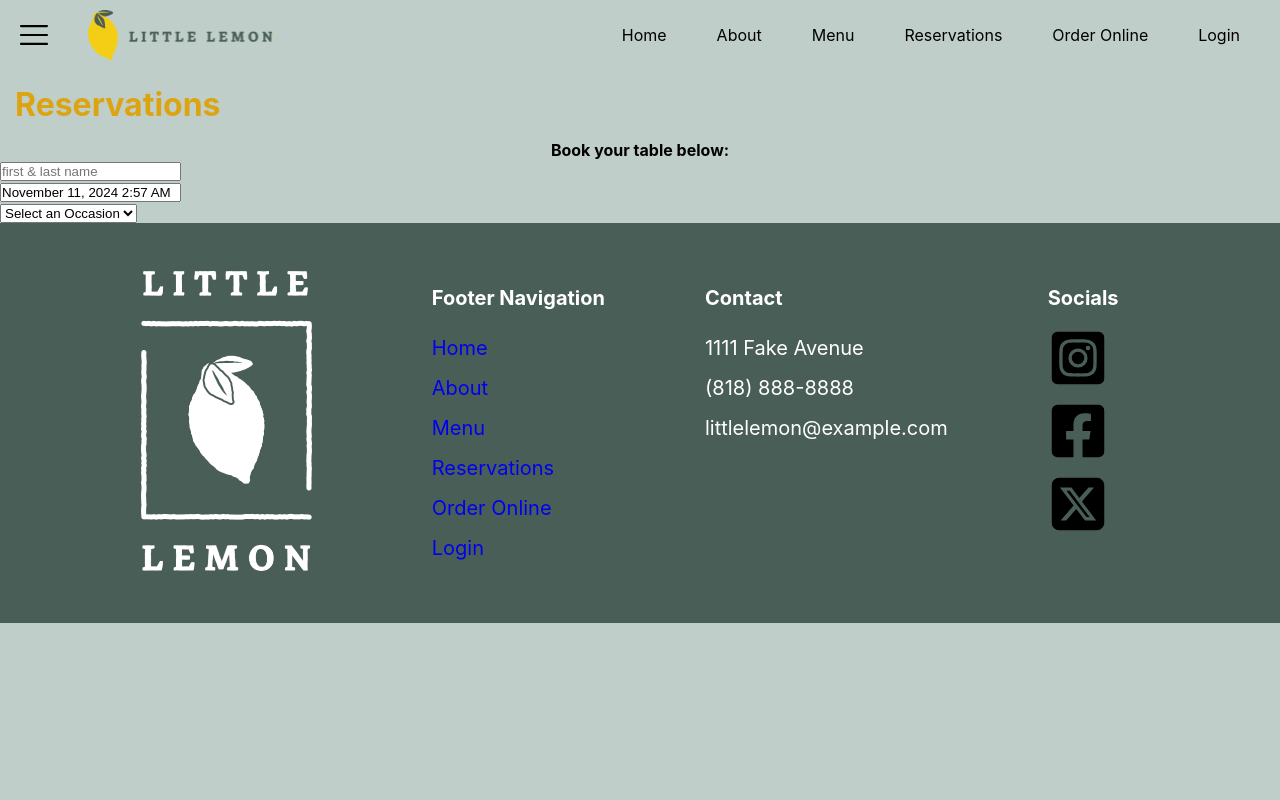
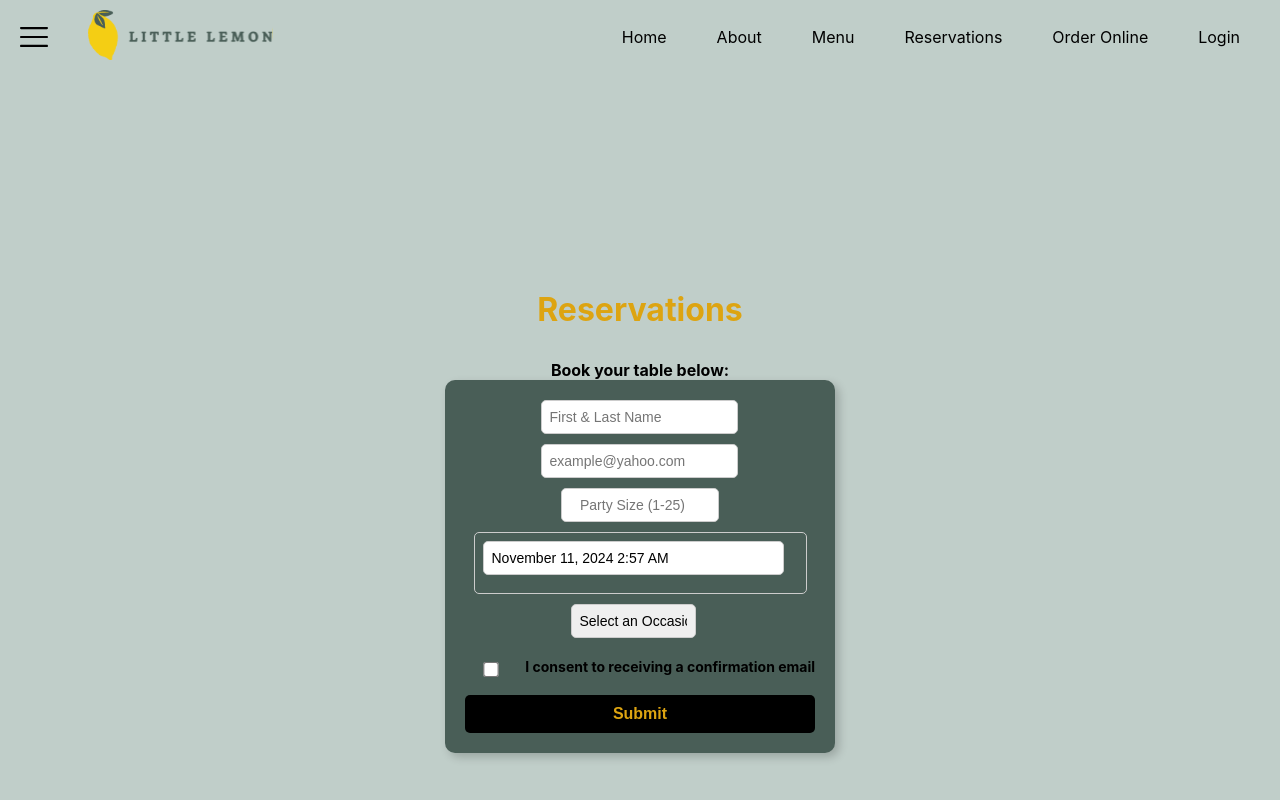
Before and after one commit to Gabriel-Hilyard/coursera-capstone-project, a React (Create React App) app in the folder capstone-project/: page /reservations in a window 1280 px wide. Shown: the top 800 px of the page. Built offline with nearby package versions, Linux system fonts and the light colour scheme.

Commit message:
Added reservation form and styling for reservation form

```diff
--- a/capstone-project/src/Components/Nav.js
+++ b/capstone-project/src/Components/Nav.js
@@ -10,7 +10,11 @@ const Nav = () => {
 
             <div className='leftContainerStyle'>
                 <img src={HamburgerIcon} alt="Hamburger Menu" style={{alignItems: 'center', height: '20px', marginRight: '40px'}}/>
-                <img src={Logo} alt="Logo" style={{height: '50px'}}/>
+                <a href='/'>
+                <img src={Logo}
+                alt="Logo"
+                style={{height: '50px'}}/>
+                </a>
 
             </div>
         <ul className='navLinksStyle'>
--- a/capstone-project/src/Components/Reservations.css
+++ b/capstone-project/src/Components/Reservations.css
@@ -1,16 +1,105 @@
+/* Center the form */
 .reservationComponent {
-    display: flex;
-    justify-content: center;
+  display: flex;
+  flex-direction: column;
+  align-items: center;
+  justify-content: center;
+  height: 55em;
+
 }
 
+/* Form container */
 .reservationForm {
-    color: black;
+  background: #495E57;
+  padding: 20px;
+  border-radius: 10px;
+  box-shadow: 4px 4px 10px rgba(0, 0, 0, 0.2);
+  width: 350px;
+  display: flex;
+  flex-direction: column;
+  align-items: center;
 }
 
-.specialOccasionsSelect {
-    display: flex;
+/* Input fields */
+input, select, .react-datepicker-wrapper {
+  width: 90%;
+  padding: 8px;
+  font-size: 14px;
+  border: 1px solid #ccc;
+  border-radius: 5px;
+  margin-bottom: 10px;
 }
 
+/* Labels */
+label {
+  font-size: 14px;
+  font-weight: bold;
+  margin-bottom: 5px;
+  display: block;
+  text-align: left;
+  width: 90%;
+}
+
+/* Party size input */
+.partySize input {
+  width: 10em;
+  text-align: center;
+}
+
+/* Date Picker */
+.react-datepicker-wrapper {
+  width: 90%;
+}
+
+/* Occasion dropdown */
 select {
-    color: white;
+
+  padding: 8px;
+  font-size: 14px;
+  border: 1px solid #ccc;
+  border-radius: 5px;
+  text-align: center;
+  appearance: none;
 }
+
+/* Consent section - align checkbox and label properly */
+.consentButton {
+  display: flex;
+  align-items: center;
+  justify-content: center;
+  gap: 8px;
+  margin-top: 10px;
+  width: 100%;
+}
+
+/* Checkbox - remove extra spacing */
+.consentButton input[type="checkbox"] {
+  margin: 0;
+  transform: scale(1.2);
+}
+
+/* Label - ensure alignment */
+.consentButton label {
+  font-size: 14px;
+  cursor: pointer;
+  white-space: nowrap;
+}
+
+/* Submit Button */
+.submitBtn {
+  background-color: black;
+  color: #DDA411;
+  border: none;
+  font-weight: bold;
+  padding: 10px 20px;
+  font-size: 16px;
+  cursor: pointer;
+  border-radius: 5px;
+  margin-top: 15px;
+  width: 100%;
+  transition: 0.3s ease;
+}
+
+.submitBtn:hover {
+  background-color: gray;
+}
--- a/capstone-project/src/Components/Reservations.js
+++ b/capstone-project/src/Components/Reservations.js
@@ -1,42 +1,55 @@
-import './Main.css'
+import './Reservations.css';
 import React, { useState } from 'react';
 import DatePicker from "react-datepicker";
-import "react-datepicker/dist/react-datepicker.css"
-
-
-
-
+import "react-datepicker/dist/react-datepicker.css";
 
 function Reservations() {
+  // State for form inputs
+  const [selectedDate, setSelectedDate] = useState(new Date());
+  const [selectedOption, setSelectedOption] = useState('');
+  const [name, setName] = useState({ firstLastName: '', partySize: '' });
+  const [email, setEmail] = useState('');
+  const [isChecked, setIsChecked] = useState(false);
 
-  //State setter for the calendar
-  const [selectedDate, setSelectedDate] = useState(new Date());
-
-  //State management for the occasion
-  const [selectedOption, setSelectedOption] = useState('');
-
-   //Event handler for the occasion options
-   const handleChange = (event) => {
-     setSelectedOption(event.target.value)
-  }
-  //State Management for the Name entry field
-  const [name, setName] = useState ({firstLastName: ''})
-
-  //Event handler for the Name entry field
+  // Event handlers for inputs
   const handleChangeName = (event) => {
     const { name, value } = event.target;
-    setName((prevName) => ({
-      ...prevName,
-      [name]: value,
-    }));
+    setName((prevName) => ({ ...prevName, [name]: value }));
+  };
+
+  const handleChangeSize = (event) => {
+    const { name, value } = event.target;
+    setName((prevPartySize) => ({ ...prevPartySize, [name]: value }));
+  };
+
+  const handleCheckboxChange = (event) => {
+    setIsChecked(event.target.checked);
+  };
+
+  const handleEmailChange = (event) => {
+    setEmail(event.target.value);
+  };
+
+  const handleSubmit = (event) => {
+    event.preventDefault();
+
+    // Reset all fields
+    setName({ firstLastName: '', partySize: '' });
+    setEmail('');
+    setSelectedDate(new Date());
+    setSelectedOption('');
+    setIsChecked(false);
+
+    alert("Reservation submitted successfully!");
   };
 
   return (
     <div className='reservationComponent'>
       <h1>Reservations</h1>
       <p>Book your table below:</p>
-    <div className='reservationForm'>
+      <form className='reservationForm' onSubmit={handleSubmit}>
 
+        {/* Name Input */}
         <div className='nameInput'>
           <input
             type='text'
@@ -44,15 +57,40 @@ function Reservations() {
             name='firstLastName'
             value={name.firstLastName}
             onChange={handleChangeName}
-        placeholder='first & last name'></input>
+            placeholder='First & Last Name'
+            required
+          />
         </div>
 
-      <div className='partySize'>
-
+        {/* Email Input */}
+        <div className='emailInput'>
+          <input
+            type='email'
+            id='emailInput'
+            name='emailInput'
+            value={email}
+            onChange={handleEmailChange}
+            placeholder='example@yahoo.com'
+            required
+          />
         </div>
 
+        {/* Party Size Input */}
+        <div className='partySize'>
+          <input
+            type='number'
+            id='partySize'
+            name='partySize'
+            min={1}
+            max={25}
+            value={name.partySize}
+            onChange={handleChangeSize}
+            placeholder='Party Size (1-25)'
+            required
+          />
+        </div>
 
-
+        {/* Date Picker */}
         <DatePicker
           selected={selectedDate}
           onChange={(date) => setSelectedDate(date)}
@@ -63,13 +101,12 @@ function Reservations() {
           className="border p-2 rounded-lg"
         />
 
-    <div className='specialOccasionSelect'></div>
-
+        {/* Occasion Dropdown */}
+        <div className='specialOccasionSelect'>
           <select
             id='options'
             value={selectedOption}
-      onChange={handleChange}
-      className=''
+            onChange={(e) => setSelectedOption(e.target.value)}
           >
             <option value="" disabled>Select an Occasion</option>
             <option value="Anniversary">Anniversary</option>
@@ -77,8 +114,21 @@ function Reservations() {
             <option value="Engagement">Engagement</option>
             <option value="Graduation">Graduation</option>
           </select>
-      {selectedOption && <p className="mt-2 text-white">You selected: {selectedOption}</p>}
         </div>
+
+        {/* Consent Checkbox */}
+        <div className='consentButton'>
+          <input
+            type="checkbox"
+            checked={isChecked}
+            onChange={handleCheckboxChange}
+          />
+          <label>I consent to receiving a confirmation email</label>
+        </div>
+
+        {/* Submit Button */}
+        <button type="submit" className="submitBtn">Submit</button>
+      </form>
     </div>
   );
 }
```
Lines whose indentation alone changed are shown as unchanged.
